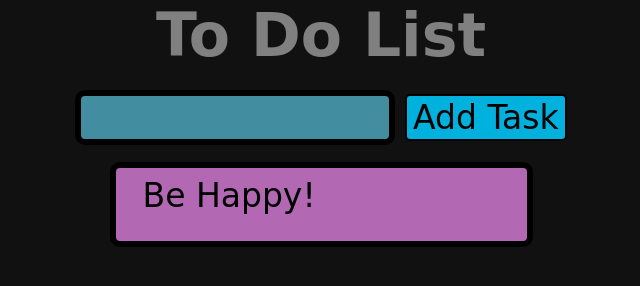
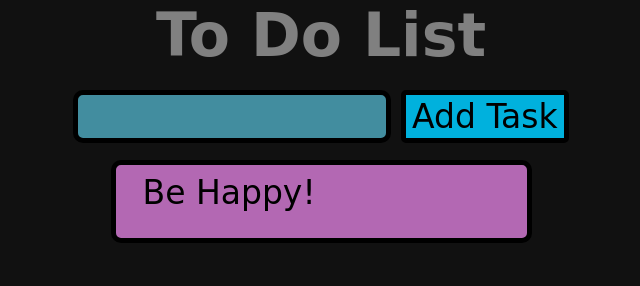
Before and after one commit to Melih00/To-Do-App, a plain HTML site: page index.html in a window 1280 px wide. Shown: the full height of the page, 319-959 px from the left. Drawn offline with Linux system fonts and the light colour scheme; a web font is replaced by a local one.

Commit message:
nearly there..

```diff
--- a/css.css
+++ b/css.css
@@ -18,7 +18,7 @@ button{
     margin: auto;
     border-radius: 5px;
     padding: 2px 6px;
-    border: 2px solid black;
+    border: 5px solid black;
     color: black;
     background-color: rgb(0, 177, 221);
 
@@ -26,7 +26,7 @@ button{
 button:hover{
     background-color: rgba(13, 13, 13, .98);
     color: white;
-    border: 2px dotted rgba(197, 114, 198, 0.9);
+    border: 5px dotted rgba(197, 114, 198, 0.9);
 }
 ul{
     list-style-type: none;
@@ -40,7 +40,7 @@ li{
     position: relative;
     margin-top: 17px;
     color: black;
-    border: 6px solid black;
+    border: 5px solid black;
     text-align: left;
     padding: 8px 0px 7px 27px;
     background-color: rgba(197, 114, 197, 0.9);
@@ -51,7 +51,7 @@ input{
     border-style: none;
     width: 24%;
     height: 43px;
-    border: 6px solid black;
+    border: 5px solid black;
     background-color: rgba(82, 180, 204, 0.76);
 
 }
@@ -59,7 +59,7 @@ input{
 input:focus, input:hover{
     background-color: rgba(13, 13, 13, .98);
     color: white;
-    border: 6px dotted rgba(197, 114, 197, 0.9);
+    border: 5px dotted rgba(197, 114, 197, 0.9);
 }
 
 .inputs{
@@ -76,5 +76,5 @@ input:focus, input:hover{
 li:hover{
     background-color: rgba(13, 13, 13, .98);
     color: white;
-    border: 6px dotted rgba(166, 88, 166, 0.9);
+    border: 5px dotted rgba(166, 88, 166, 0.9);
 }
```
